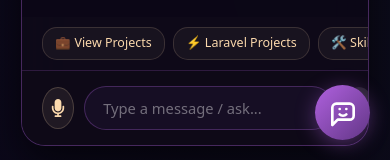
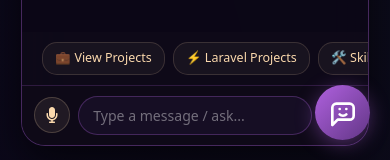
Before and after one commit to apit04726/Personal-Portfolio-main, a React (Create React App) app: page /aichat in a window 390 px wide. Shown: the part 684-844 px from the top of the page. Built offline with nearby package versions, Linux system fonts and the light colour scheme; no server answers.

Commit message:
fix: adjust chat interface layout and responsiveness for mobile devices

```diff
--- a/src/style.css
+++ b/src/style.css
@@ -2693,6 +2693,7 @@ html {
 
 .chat-input-field {
   flex: 1;
+  min-width: 0;
   background: rgba(30, 20, 50, 0.5);
   border: 1px solid rgba(176, 97, 223, 0.3);
   border-radius: 25px;
@@ -2716,6 +2717,7 @@ html {
 .chat-btn-action {
   width: 42px;
   height: 42px;
+  flex-shrink: 0;
   border-radius: 50%;
   border: none;
   display: flex;
@@ -2829,6 +2831,7 @@ html {
     width: calc(100vw - 30px);
     max-width: none;
     height: 520px;
+    max-height: calc(100vh - 110px);
   }
   .ai-widget-btn {
     bottom: 20px;
@@ -2836,4 +2839,17 @@ html {
     width: 55px;
     height: 55px;
   }
-}
+  .chat-input-bar {
+    padding: 10px 12px;
+    gap: 8px;
+  }
+  .chat-btn-action {
+    width: 36px;
+    height: 36px;
+    font-size: 16px;
+  }
+  .chat-input-field {
+    padding: 8px 14px;
+    font-size: 0.88rem;
+  }
+}
```
